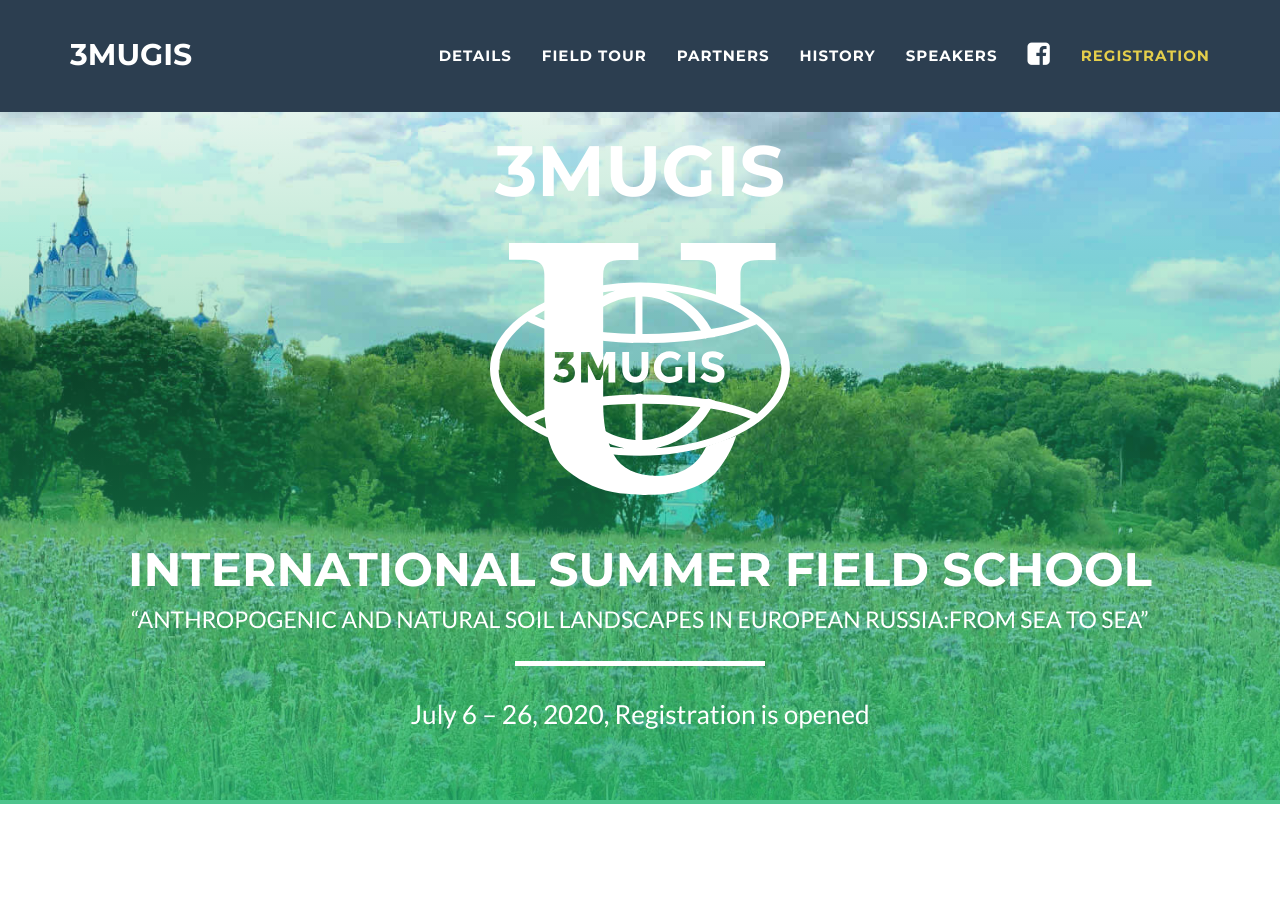
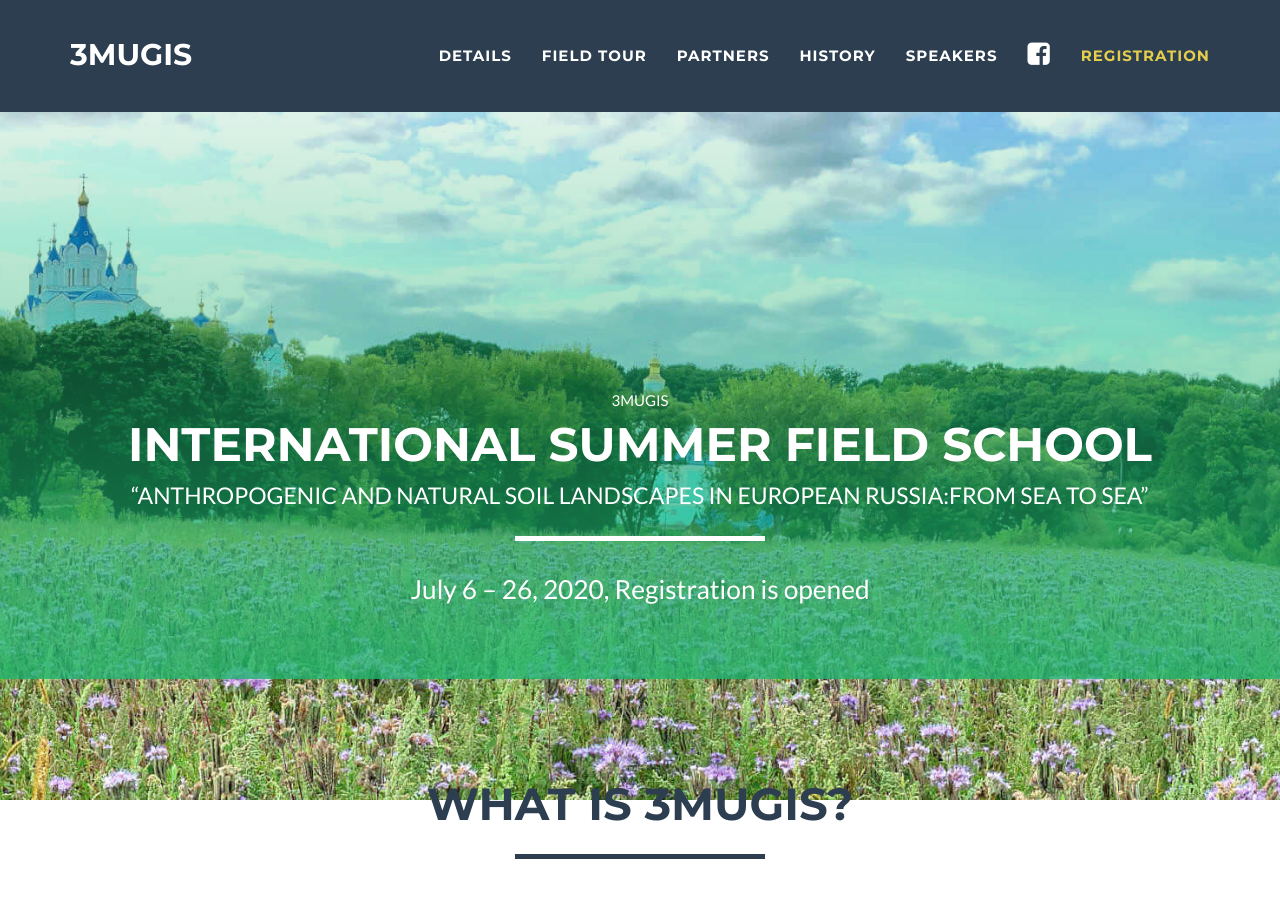
Before and after one commit to erasmus-rudn/erasmus-rudn.github.io, a Jekyll site: the page built from index.md, in a window 1280 px wide and 900 px high. Built offline with Jekyll 4.4.1, drawn with Linux system fonts in a browser that asks for light colours.

Commit message:
Removing logo

```diff
--- a/_includes/header.html
+++ b/_includes/header.html
@@ -32,14 +32,9 @@
             <div class="row">
                 <div class="col-lg-12">
 
-                    <div class="intro-text">
+                    <div class="intro-text" style="margin-top:270px;>
                         <span class="name">{{ site.title }}</span>
-
-
                     </div>
-                    <br>
-                    <img class="img-responsive" src="img/3mugis_logo.svg" alt="" width="300px">
-                    <br>
                     <div class="intro-text">
                         <span class="name" style="font-size:47px">INTERNATIONAL SUMMER FIELD SCHOOL</span>
                         <p><span ><q style="font-size:23px">{{page.the_year_motto}}</q></span></p>
```
